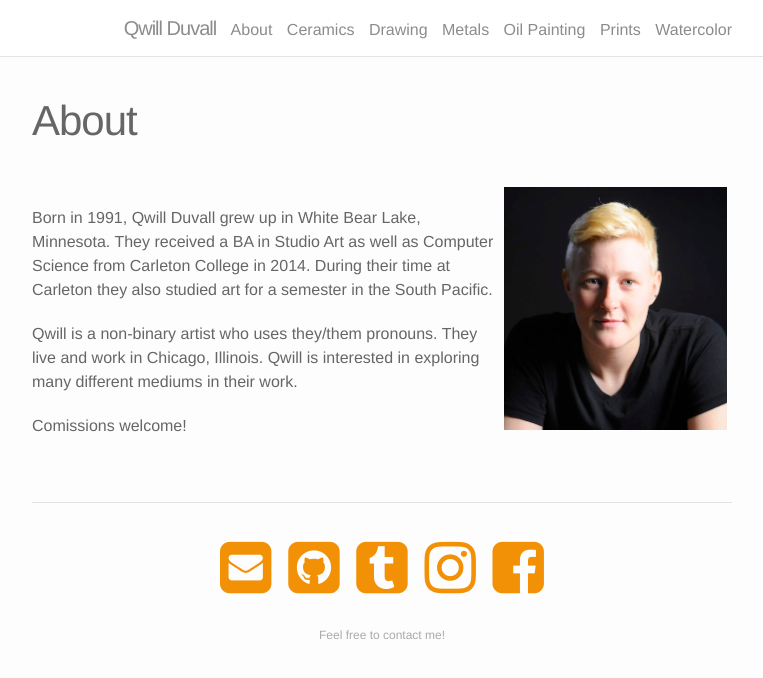
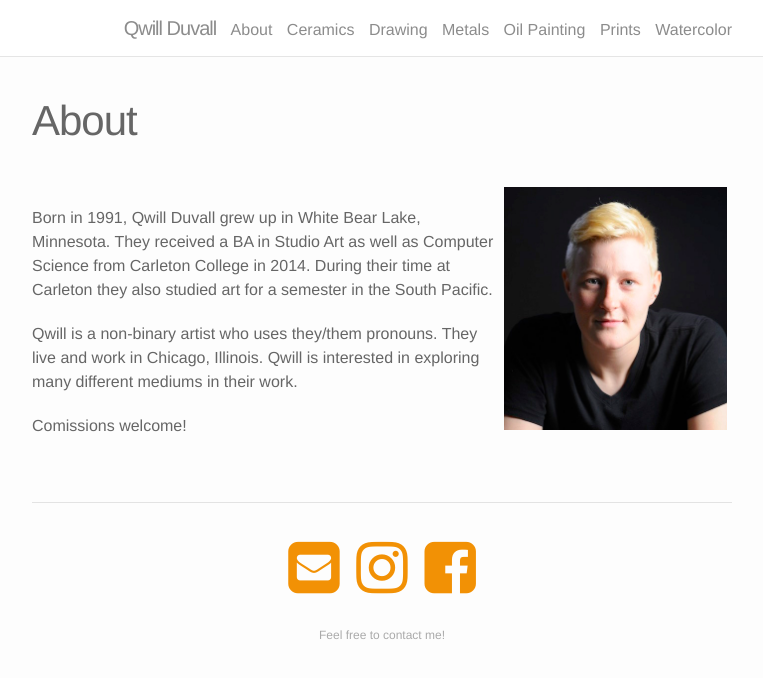
Before and after one commit to qwilanikan/qwilanikan.github.io, a Jekyll site: the page built from about.md, in a window 1280 px wide. Shown: the top 678 px of the page, without its empty margins (258-1021 px from the left). Built offline with Jekyll 4.4.1, drawn with Linux system fonts in a browser that asks for light colours; nearby versions of some CDN libraries.

Commit message:
removed tumblr and github

```diff
--- a/about.md
+++ b/about.md
@@ -20,9 +20,9 @@ Comissions welcome!
 <br/>
 <span class="contacticon center">
 	<a href="mailto:qwill.duvall@gmail.com"><i class="fa fa-envelope-square"></i></a>
-	<a href="https://github.com/{{ site.github_username }}" target="_blank"><i class="fa fa-github-square"></i></a>
+	<!--<a href="https://github.com/{{ site.github_username }}" target="_blank"><i class="fa fa-github-square"></i></a>-->
 	<!--<a href="https://www.linkedin.com" target="_blank"><i class="fa fa-linkedin-square"></i></a>-->
-	<a href="http://{{ site.tumblr_name }}.tumblr.com" target="_blank"><i class="fa fa-tumblr-square"></i></a>
+	<!--<a href="http://{{ site.tumblr_name }}.tumblr.com" target="_blank"><i class="fa fa-tumblr-square"></i></a>-->
 	<a href="http://instagram.com/{{ site.instagram_name }}" target="_blank"><i class="fa fa-instagram"></i></a>
 	<a href="http://facebook.com/{{ site.facebook_name }}" target="_blank"><i class="fa fa-facebook-square"></i></a>
 	<!--<a href="https://twitter.com" target="_blank"><i class="fa fa-twitter-square"></i></a>-->
```
